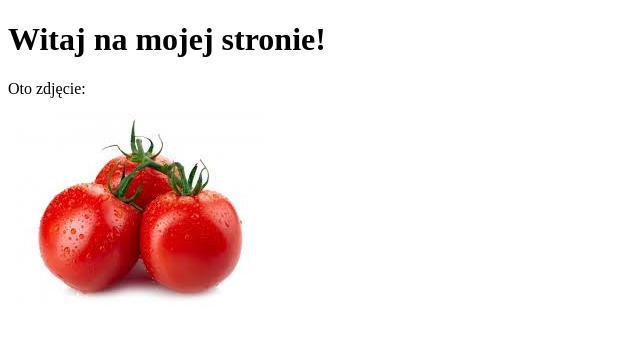
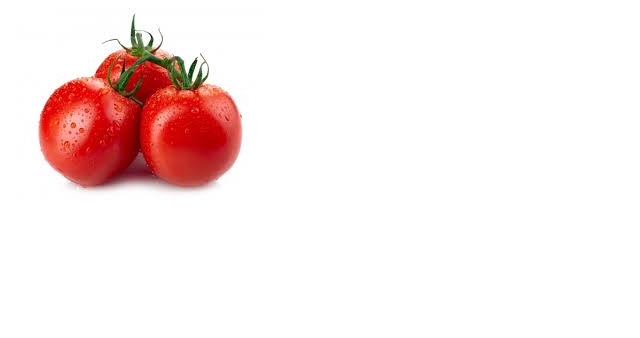
Before and after one commit to miloszbz/scf, a plain HTML site: page index.html in a window 1280 px wide. Shown: the whole page, without its empty margins (0-640 px from the left). Drawn offline with Linux system fonts and the light colour scheme.

Commit message:
Update index.html

```diff
--- a/index.html
+++ b/index.html
@@ -1,11 +1,2 @@
 <!DOCTYPE html>
-<html>
-<head>
-    <title>Moja Strona</title>
-</head>
-<body>
-    <h1>Witaj na mojej stronie!</h1>
-    <p>Oto zdjęcie:</p>
     <img src="pomodoro.jpg" alt="pomidor">
-</body>
-</html>
```
